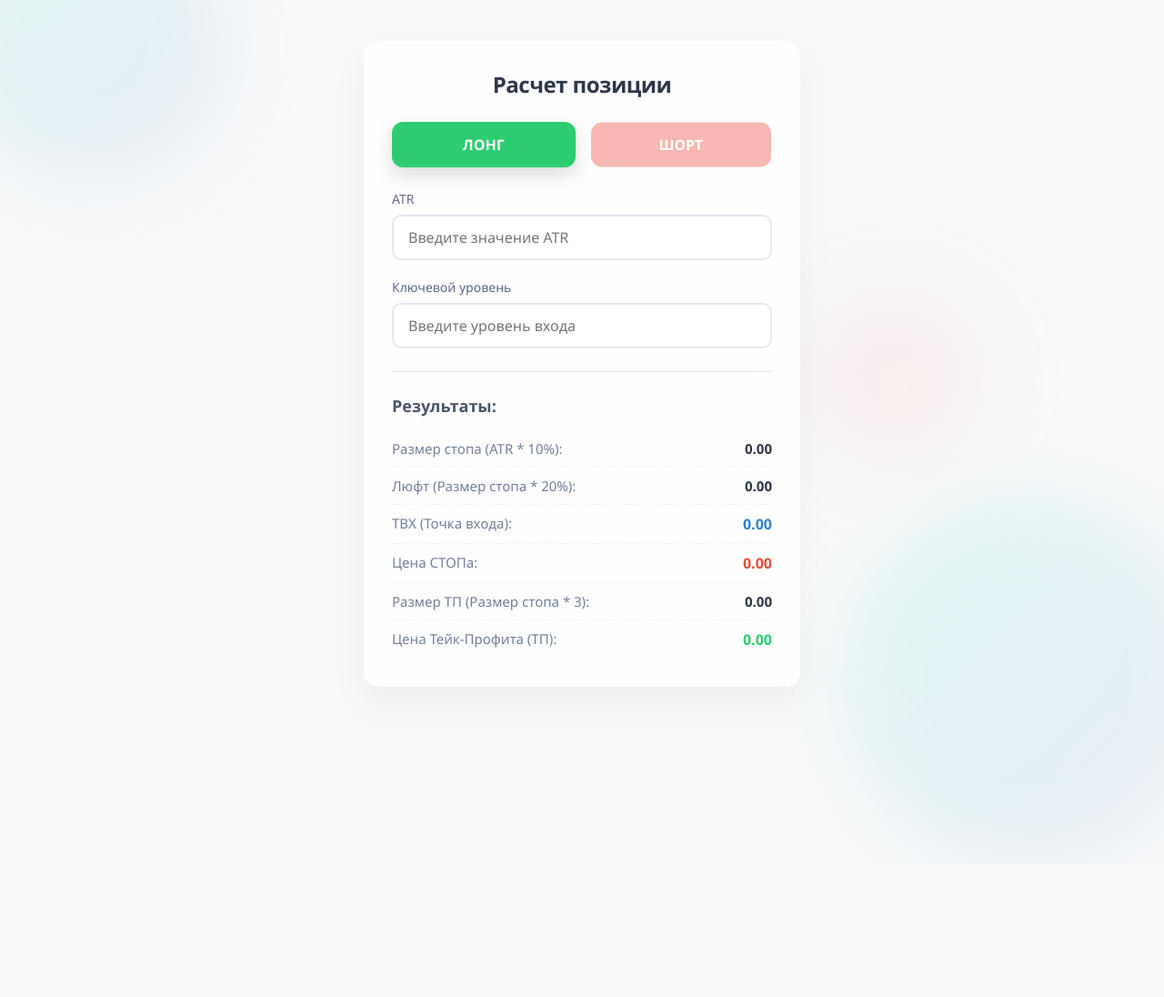
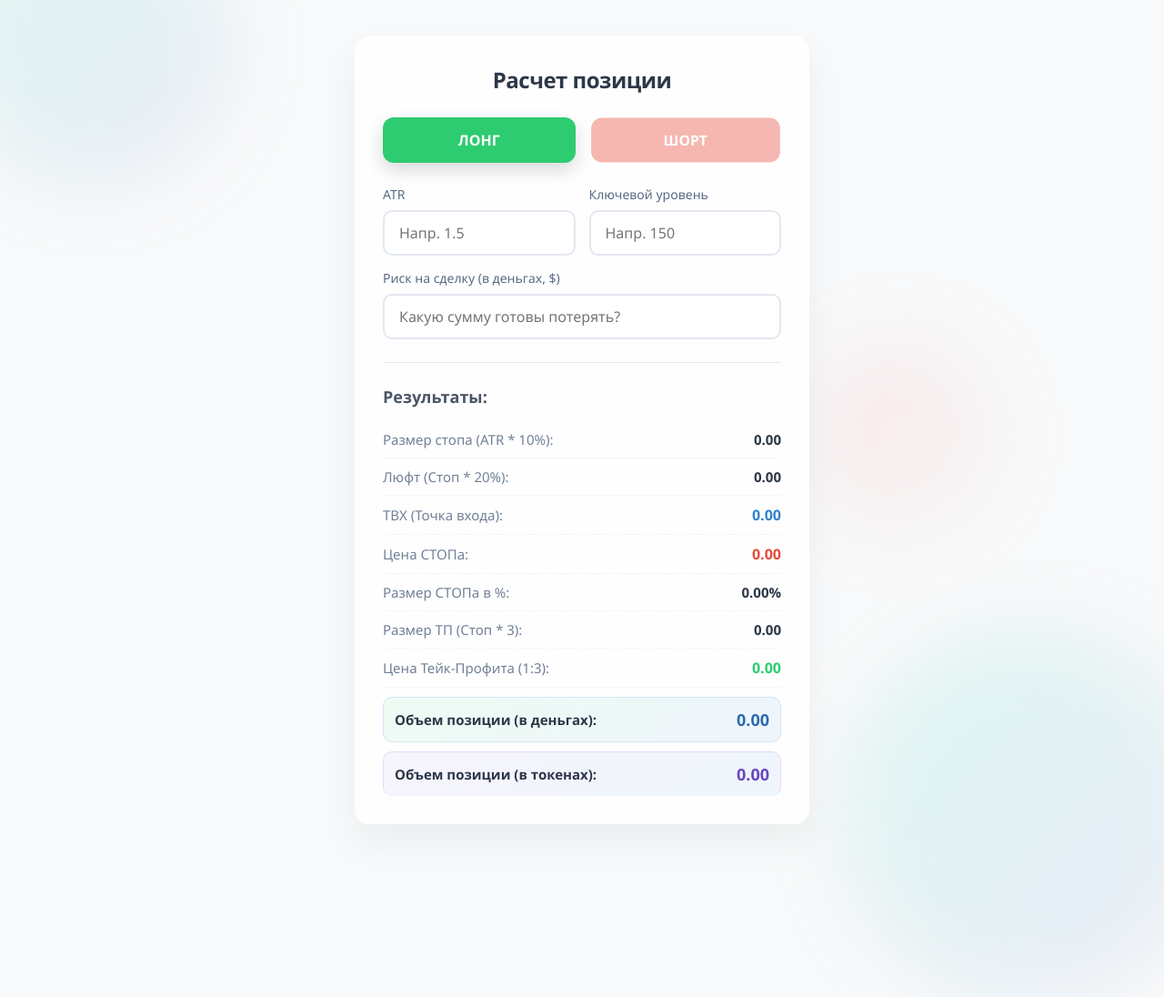
Before and after one commit to 3quiEt/tradingcalculate, a plain HTML site: page index.html in a window 1280 px wide. Shown: the top 1096 px of the page at 91% size. Before the commit the page ends 950 px from the top, so only its background shows below. Drawn offline with Linux system fonts and the light colour scheme.

Commit message:
index.html

```diff
--- a/index.html
+++ b/index.html
@@ -31,7 +31,8 @@
             justify-content: center;
             align-items: center;
             position: relative;
-            overflow: hidden;
+            overflow-y: auto;
+            padding: 40px 20px;
         }
 
         /* Декоративные мягкие круги на фоне */
@@ -56,7 +57,7 @@
             border-radius: var(--border-radius);
             box-shadow: 0 20px 40px rgba(0, 0, 0, 0.05);
             width: 100%;
-            max-width: 480px;
+            max-width: 500px;
             z-index: 1;
         }
 
@@ -94,16 +95,22 @@
         .btn-short { background-color: var(--short-color); }
         .btn-short:hover { background-color: var(--short-hover); }
 
-        /* Активное состояние кнопок направления */
         .btn-dir.active {
             opacity: 1;
             transform: scale(1);
             box-shadow: 0 8px 20px rgba(0,0,0,0.15);
         }
 
-        /* Поля ввода */
-        .input-group {
+        /* Блок полей ввода */
+        .inputs-grid {
+            display: grid;
+            grid-template-columns: 1fr 1fr;
+            gap: 15px;
             margin-bottom: 20px;
+        }
+
+        .input-group.full-width {
+            grid-column: span 2;
         }
 
         .input-group label {
@@ -146,6 +153,7 @@
         .result-row {
             display: flex;
             justify-content: space-between;
+            align-items: center;
             padding: 10px 0;
             border-bottom: 1px dashed #edf2f7;
             font-size: 15px;
@@ -164,10 +172,26 @@
             color: var(--text-color);
         }
 
-        /* Подсветка важных уровней */
+        /* Подсветка */
         .highlight-tvx .result-value { color: #3182ce; font-size: 16px; }
         .highlight-stop .result-value { color: var(--short-color); font-size: 16px; }
         .highlight-tp .result-value { color: var(--long-color); font-size: 16px; }
+
+        /* Главные результаты объема */
+        .highlight-volume {
+            background: linear-gradient(135deg, rgba(46, 204, 113, 0.08), rgba(49, 130, 206, 0.08));
+            margin-top: 10px;
+            padding: 12px 12px;
+            border-radius: 10px;
+            border: 1px solid rgba(49, 130, 206, 0.15);
+        }
+        .highlight-volume.tokens {
+            background: linear-gradient(135deg, rgba(159, 122, 234, 0.08), rgba(49, 130, 206, 0.08));
+            border-color: rgba(159, 122, 234, 0.2);
+        }
+        .highlight-volume .result-label { color: #2d3748; font-weight: 600; }
+        .highlight-volume .result-value { color: #2b6cb0; font-size: 18px; font-weight: 700; }
+        .highlight-volume.tokens .result-value { color: #6b46c1; }
     </style>
 </head>
 <body>
@@ -184,14 +208,21 @@
             <button type="button" class="btn-dir btn-short" onclick="setDirection('short')">ШОРТ</button>
         </div>
 
-        <div class="input-group">
-            <label for="atr">ATR</label>
-            <input type="number" id="atr" step="any" placeholder="Введите значение ATR" oninput="calculate()">
-        </div>
+        <div class="inputs-grid">
+            <div class="input-group">
+                <label for="atr">ATR</label>
+                <input type="number" id="atr" step="any" placeholder="Напр. 1.5" oninput="calculate()">
+            </div>
 
-        <div class="input-group">
-            <label for="keyLevel">Ключевой уровень</label>
-            <input type="number" id="keyLevel" step="any" placeholder="Введите уровень входа" oninput="calculate()">
+            <div class="input-group">
+                <label for="keyLevel">Ключевой уровень</label>
+                <input type="number" id="keyLevel" step="any" placeholder="Напр. 150" oninput="calculate()">
+            </div>
+
+            <div class="input-group full-width">
+                <label for="risk">Риск на сделку (в деньгах, $)</label>
+                <input type="number" id="risk" step="any" placeholder="Какую сумму готовы потерять?" oninput="calculate()">
+            </div>
         </div>
 
         <hr>
@@ -205,7 +236,7 @@
             </div>
 
             <div class="result-row">
-                <span class="result-label">Люфт (Размер стопа * 20%):</span>
+                <span class="result-label">Люфт (Стоп * 20%):</span>
                 <span class="result-value" id="resLuft">0.00</span>
             </div>
 
@@ -220,74 +251,108 @@
             </div>
 
             <div class="result-row">
-                <span class="result-label">Размер ТП (Размер стопа * 3):</span>
+                <span class="result-label">Размер СТОПа в %:</span>
+                <span class="result-value" id="resStopPercent">0.00%</span>
+            </div>
+
+            <div class="result-row">
+                <span class="result-label">Размер ТП (Стоп * 3):</span>
                 <span class="result-value" id="resTpSize">0.00</span>
             </div>
 
             <div class="result-row highlight-tp">
-                <span class="result-label">Цена Тейк-Профита (ТП):</span>
+                <span class="result-label">Цена Тейк-Профита (1:3):</span>
                 <span class="result-value" id="resTpPrice">0.00</span>
+            </div>
+
+            <div class="result-row highlight-volume">
+                <span class="result-label">Объем позиции (в деньгах):</span>
+                <span class="result-value" id="resVolumeMoney">0.00</span>
+            </div>
+
+            <div class="result-row highlight-volume tokens">
+                <span class="result-label">Объем позиции (в токенах):</span>
+                <span class="result-value" id="resVolumeTokens">0.00</span>
             </div>
         </div>
     </div>
 
     <script>
-        // По умолчанию выбран 'long'
         let currentDirection = 'long';
 
         function setDirection(direction) {
             currentDirection = direction;
-
-            // Переключаем активные классы на кнопках
             document.querySelector('.btn-long').classList.toggle('active', direction === 'long');
             document.querySelector('.btn-short').classList.toggle('active', direction === 'short');
-
-            // Пересчитываем значения при смене направления
             calculate();
         }
 
         function calculate() {
-            // Получаем значения из полей ввода
             const atr = parseFloat(document.getElementById('atr').value);
             const keyLevel = parseFloat(document.getElementById('keyLevel').value);
+            const risk = parseFloat(document.getElementById('risk').value);
 
-            // Если поля пустые или заполнены некорректно — сбрасываем нули
             if (isNaN(atr) || isNaN(keyLevel)) {
                 resetResults();
                 return;
             }
 
-            // Формулы, общие для обоих направлений
+            // Расчет уровней позиции
             const stopSize = atr * 0.10;
             const luft = stopSize * 0.20;
             const tpSize = stopSize * 3;
 
-            let tvh, stopPrice, tpPrice;
+            let tvh, stopPrice, tpPrice, stopPercent;
 
-            // Расчеты в зависимости от Лонга или Шорта
             if (currentDirection === 'long') {
                 tvh = keyLevel + luft;
                 stopPrice = tvh - stopSize;
                 tpPrice = tvh + tpSize;
+                stopPercent = ((tvh - stopPrice) / tvh) * 100;
             } else {
                 tvh = keyLevel - luft;
                 stopPrice = tvh + stopSize;
                 tpPrice = tvh - tpSize;
+                stopPercent = ((stopPrice - tvh) / tvh) * 100;
             }
 
-            // Выводим результаты с округлением до 4 знаков после запятой (для точности на крипте/форексе)
-            // Если нужно больше или меньше знаков, просто измените цифру в toFixed()
+            // Расчет объемов
+            let volumeMoney = 0;
+            let volumeTokens = 0;
+
+            if (!isNaN(risk) && risk > 0 && stopSize > 0 && tvh > 0) {
+                // Общий объем в деньгах = (Риск * ТВХ) / Стоп в пунктах
+                volumeMoney = (risk * tvh) / stopSize;
+                // Объем в токенах = Объем в деньгах / ТВХ
+                volumeTokens = volumeMoney / tvh;
+            }
+
+            // Вывод данных на страницу
             document.getElementById('resStopSize').innerText = stopSize.toFixed(4);
             document.getElementById('resLuft').innerText = luft.toFixed(4);
             document.getElementById('resTvh').innerText = tvh.toFixed(4);
             document.getElementById('resStopPrice').innerText = stopPrice.toFixed(4);
+            document.getElementById('resStopPercent').innerText = stopPercent.toFixed(2) + '%';
             document.getElementById('resTpSize').innerText = tpSize.toFixed(4);
             document.getElementById('resTpPrice').innerText = tpPrice.toFixed(4);
+
+            // Если риск введен — форматируем результаты, если нет — пишем подсказку
+            if (!isNaN(risk)) {
+                document.getElementById('resVolumeMoney').innerText = volumeMoney.toFixed(2);
+                // Для токенов ставим 4 знака после запятой, так как монеты могут быть дробными (напр. 0.001 BTC)
+                document.getElementById('resVolumeTokens').innerText = volumeTokens.toFixed(4);
+            } else {
+                document.getElementById('resVolumeMoney').innerText = 'Введите риск';
+                document.getElementById('resVolumeTokens').innerText = 'Введите риск';
+            }
         }
 
         function resetResults() {
             const fields = ['resStopSize', 'resLuft', 'resTvh', 'resStopPrice', 'resTpSize', 'resTpPrice'];
             fields.forEach(id => document.getElementById(id).innerText = '0.00');
+            document.getElementById('resStopPercent').innerText = '0.00%';
+            document.getElementById('resVolumeMoney').innerText = '0.00';
+            document.getElementById('resVolumeTokens').innerText = '0.00';
         }
     </script>
 </body>
```
